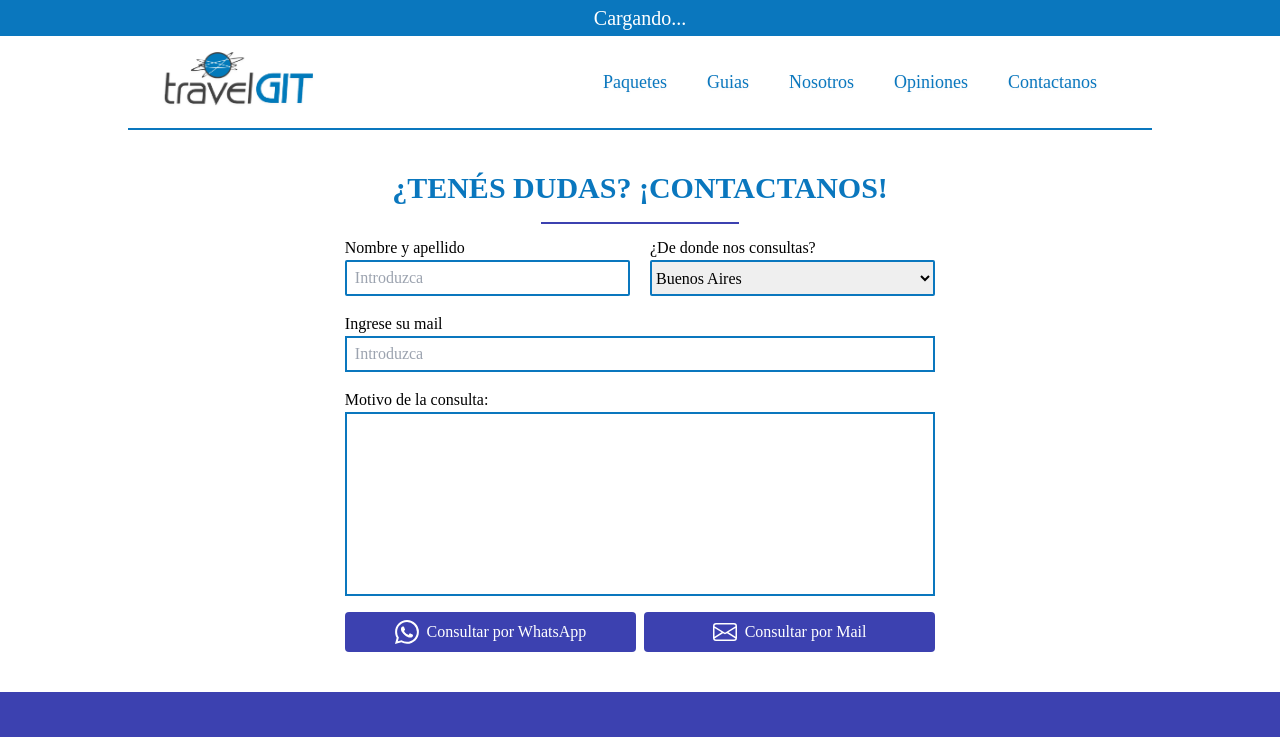
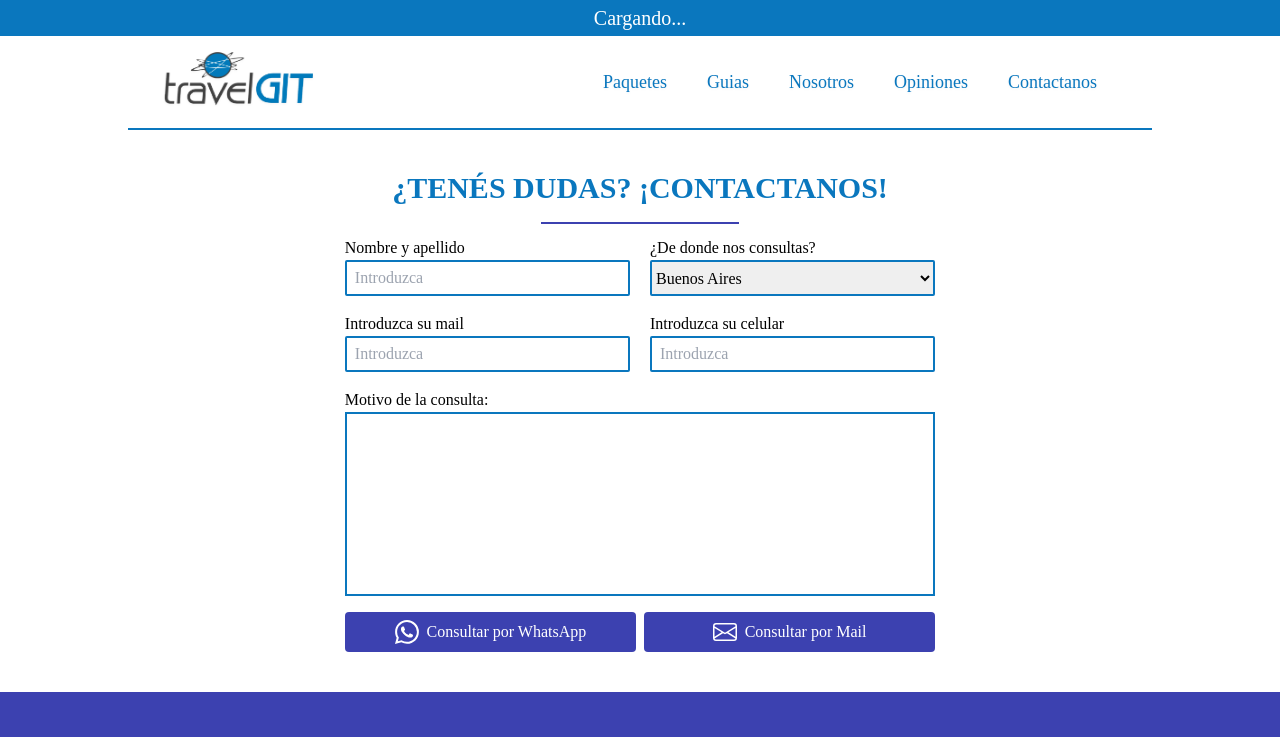
Before and after one commit to NachoXS15/travelGIT, a React (Vite) app: page /contactanos in a window 1280 px wide. Shown: the top 737 px of the page. Built offline with nearby package versions, Linux system fonts and the light colour scheme; no server answers; a web font is replaced by a local one.

Commit message:
created sendEmail forms and fixed bugs

```diff
--- a/src/components/modals/ConsultaModalMail.tsx
+++ b/src/components/modals/ConsultaModalMail.tsx
@@ -73,6 +73,26 @@ export default function ConsultaModalMail({ ModalOpen, pkgName, HandleModal }: C
                                                 <option value="Buenos Aires">Buenos Aires</option>
                                                 <option value="Catamarca">Catamarca</option>
                                                 <option value="Chaco">Chaco</option>
+                                                <option value="Chubut">Chubut</option>
+                                                <option value="Córdoba">Córdoba</option>
+                                                <option value="Corrientes">Corrientes</option>
+                                                <option value="Entre Ríos">Entre Ríos</option>
+                                                <option value="Formosa">Formosa</option>
+                                                <option value="Jujuy">Jujuy</option>
+                                                <option value="La Pampa">La Pampa</option>
+                                                <option value="La Rioja">La Rioja</option>
+                                                <option value="Mendoza">Mendoza</option>
+                                                <option value="Misiones">Misiones</option>
+                                                <option value="Neuquén">Neuquén</option>
+                                                <option value="Río Negro">Río Negro</option>
+                                                <option value="Salta">Salta</option>
+                                                <option value="San Juan">San Juan</option>
+                                                <option value="San Luis">San Luis</option>
+                                                <option value="Santa Cruz">Santa Cruz</option>
+                                                <option value="Santa Fe">Santa Fe</option>
+                                                <option value="Santiago del Estero">Santiago del Estero</option>
+                                                <option value="Tierra del Fuego">Tierra del Fuego</option>
+                                                <option value="Tucumán">Tucumán</option>
                                             </select>
                                         </div>
                                     </div>
--- a/src/pages/ContactUs.tsx
+++ b/src/pages/ContactUs.tsx
@@ -1,20 +1,41 @@
+import { useRef } from "react";
 import Layout from "../components/Layout";
 import { Mail, WhatsApp } from "../components/ui/Icons";
+import emailjs from '@emailjs/browser';
 
 export default function ContactUs() {
-	const handleSubmit = (e: React.FormEvent<HTMLFormElement>) => {
+
+	const form = useRef<HTMLFormElement>(null);
+
+	const handleWhatsAppSubmit = (e: React.MouseEvent<HTMLButtonElement>) => {
 		e.preventDefault();
-		const formData = new FormData(e.currentTarget)
+		const formData = new FormData(form.current!);
 
-		const nombre = formData.get("nombre")
-		const consulta = formData.get("consulta")
-		const provincia = formData.get("provincia")
+		const nombre = formData.get("nombre");
+		const consulta = formData.get("consulta");
+		const provincia = formData.get("provincia");
 
 		const message = `¡Hola! Mi nombre es ${nombre}, me comunico desde ${provincia}, el motivo de mi consulta es: ${consulta}. ¡Espero su respuesta!`;
 		const phoneNumber = "543804325711";
 		window.open(`https://wa.me/${phoneNumber}?text=${message}`);
-	}
+	};
 
+	const handleMailSubmit = (e: React.MouseEvent<HTMLButtonElement>) => {
+		e.preventDefault();
+		if (form.current) {
+			emailjs.sendForm("service_4p5hvnx", "template_7xy9vxc", form.current, {
+				publicKey: "21qM3RsP_rUKeFtaj"
+			})
+				.then(
+					() => {
+						console.log('Mail enviado');
+					},
+					(error) => {
+						console.log('Mail no enviado: ', error.text);
+					},
+				);
+		}
+	};
 
 	return (
 		<>
@@ -25,23 +46,21 @@ export default function ContactUs() {
 						<h2 className="text-bluemain text-center text-3xl font-extrabold">¿TENÉS DUDAS? ¡CONTACTANOS!</h2>
 						<hr className='w-2/5 m-auto border text-bluesec text-center mt-4' />
 					</div>
-					<form action="" className="w-full px-5 h-fit mb-10 flex flex-col items-center justify-center gap-4 md:w-4/5" onSubmit={handleSubmit}>
-						<div className=" w-full md:w-3/5 flex-col md:flex-row h-fit flex gap-5">
+					<form ref={form} className="w-full px-5 h-fit mb-10 flex flex-col items-center justify-center gap-4 md:w-4/5">
+						<div className="w-full md:w-3/5 flex-col md:flex-row h-fit flex gap-5">
 							<div className="w-full flex flex-col items-start md:w-1/2">
-								<label htmlFor="">Nombre y apellido</label>
+								<label htmlFor="nombre">Nombre y apellido</label>
 								<input
 									type="text"
 									className="w-full h-9 px-2 border-2 rounded-sm border-bluemain"
 									required
 									placeholder="Introduzca"
-									name="name"
+									name="nombre"
 								/>
-
 							</div>
-
 							<div className="w-full flex flex-col items-start md:w-1/2">
-								<label htmlFor="" className="text-nowrap">¿De donde nos consultas?</label>
-								<select name="provincia" id="provincias" className="w-full h-9 border-2 rounded-sm border-bluemain">
+								<label htmlFor="provincia" className="text-nowrap">¿De donde nos consultas?</label>
+								<select name="provincia" id="provincia" required className="w-full h-9 border-2 rounded-sm border-bluemain">
 									<option value="" disabled defaultChecked>Seleccioná tu provincia</option>
 									<option value="Buenos Aires">Buenos Aires</option>
 									<option value="Catamarca">Catamarca</option>
@@ -69,26 +88,45 @@ export default function ContactUs() {
 								</select>
 							</div>
 						</div>
-						<div className="w-full flex flex-col items-start md:w-3/5">
-							<label htmlFor="">Ingrese su mail</label>
-							<input type="email" name="mail" required placeholder="Introduzca" className=" px-2 border-2 border-bluemain w-full h-9" />
+						<div className="w-full md:w-3/5 flex-col md:flex-row h-fit flex gap-5">
+							<div className="w-full flex flex-col items-start md:w-1/2">
+								<label htmlFor="nombre">Introduzca su mail</label>
+								<input
+									type="email"
+									className="w-full h-9 px-2 border-2 rounded-sm border-bluemain"
+									required
+									placeholder="Introduzca"
+									name="mail"
+								/>
+							</div>
+							<div className="w-full flex flex-col items-start md:w-1/2">
+								<label htmlFor="nombre">Introduzca su celular</label>
+								<input
+									type="number"
+									className="w-full h-9 px-2 border-2 rounded-sm border-bluemain"
+									required
+									placeholder="Introduzca"
+									name="number"
+								/>
+							</div>
+
 						</div>
+
 						<div className="w-full h-52 flex flex-col items-start md:w-3/5">
-							<label htmlFor="">Motivo de la consulta:</label>
-							<textarea name="consulta" id="" className="w-full h-full resize-none border-2 border-bluemain"></textarea>
+							<label htmlFor="consulta">Motivo de la consulta:</label>
+							<textarea name="consulta" id="consulta" required className="w-full h-full resize-none border-2 border-bluemain"></textarea>
 						</div>
 						<div className="w-full md:w-3/5 flex flex-col md:flex-row md:gap-2">
-							<button type="submit" className="w-full md:w-1/2 h-10 rounded bg-bluesec text-white flex justify-center items-center ">
+							<button type="button" onClick={handleWhatsAppSubmit} className="w-full md:w-1/2 h-10 rounded bg-bluesec text-white flex justify-center items-center">
 								<p className="flex gap-2"><WhatsApp /><span>Consultar por WhatsApp</span></p>
 							</button>
-							<button type="submit" className="w-full md:w-1/2 h-10 rounded bg-bluesec text-white flex justify-center items-center ">
+							<button type="button" onClick={handleMailSubmit} className="w-full md:w-1/2 h-10 rounded bg-bluesec text-white flex justify-center items-center">
 								<p className="flex gap-2"><Mail color="white" size={24} /><span>Consultar por Mail</span></p>
 							</button>
-
 						</div>
 					</form>
 				</section>
-			</Layout >
+			</Layout>
 		</>
-	)
+	);
 }
--- a/src/pages/SinglePackage.tsx
+++ b/src/pages/SinglePackage.tsx
@@ -90,7 +90,6 @@ export default function SinglePackage() {
 								<button type="submit" onClick={handleModalMail} className="w-full md:w-1/2 h-10 rounded bg-bluesec text-white flex justify-center items-center ">
 									<p className="flex gap-2"><Mail color="white" size={24} /><span>Consultar por Email</span></p>
 								</button>
-
 							</div>
 						</div>
 					</>
```
